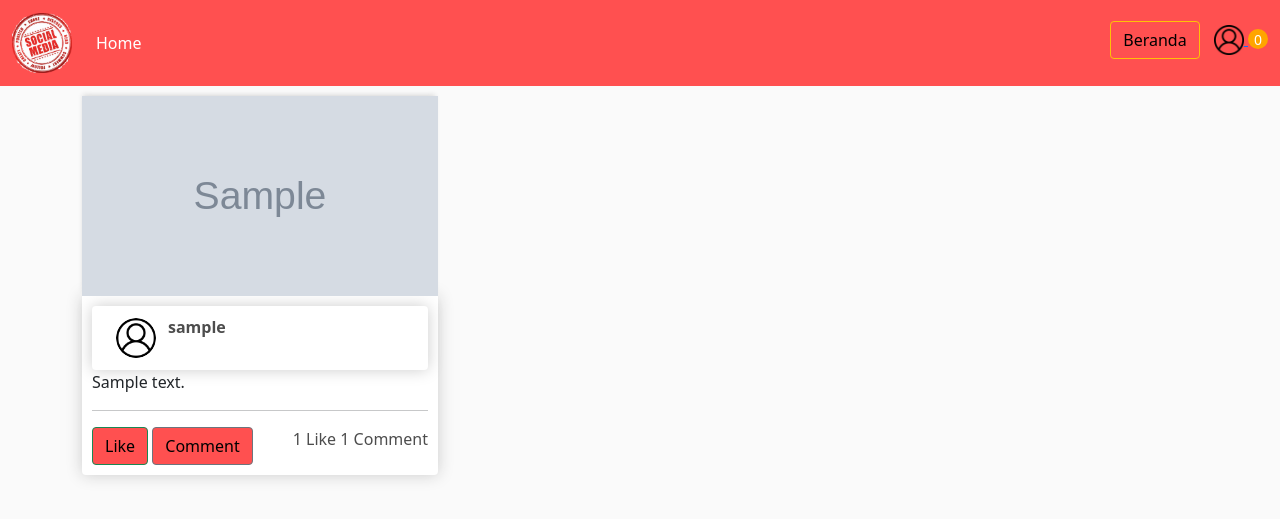
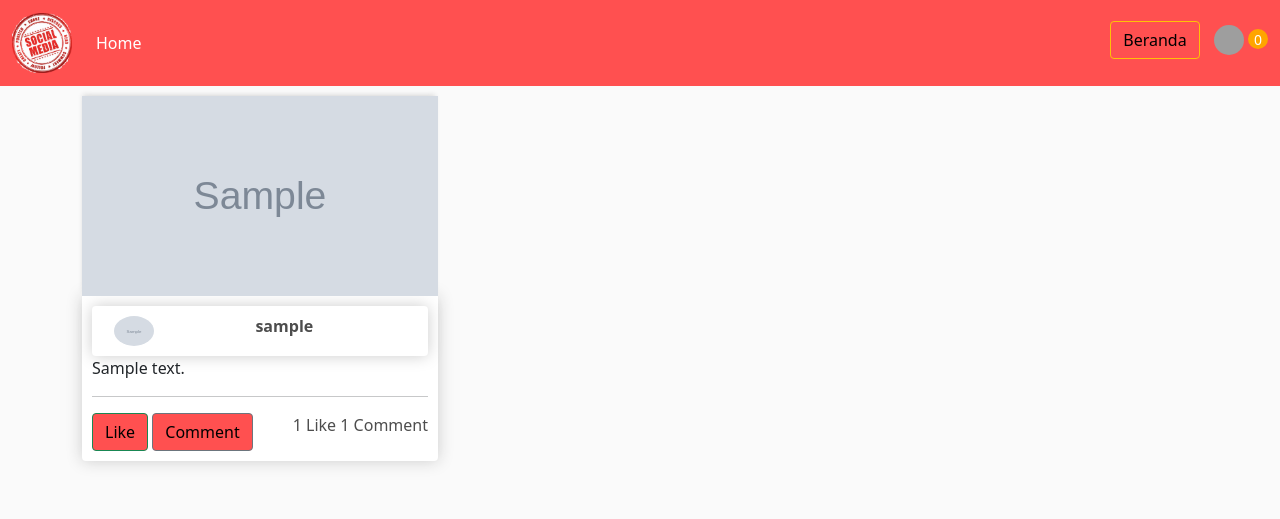
Before and after one commit to upchunk/mysite-miniproject, a Django app: page /home/ in a window 1280 px wide. Shown: the top 519 px of the page. Run offline with Django 4.2, Linux system fonts and the light colour scheme; tables that the repository leaves empty hold one stand-in row (Sample ...); grey boxes are pictures that could not be loaded.

Commit message:
Added Mouse Hover Tooltips, Fixed User Icon

```diff
--- a/social/models.py
+++ b/social/models.py
@@ -10,13 +10,15 @@ class Account(models.Model):
         return self.handle
 
 class Post(models.Model):
-    user = models.ForeignKey(Account, on_delete=models.CASCADE)
+    account = models.ForeignKey(Account, on_delete=models.CASCADE)
+    name = models.CharField(max_length=200, null=True)
     postID = models.AutoField(primary_key=True)
     date = models.DateTimeField('Date Posted', auto_now=True)
     description = models.TextField(blank=True, null=True)
     likes = models.IntegerField(default=0, null=True)
     comments = models.IntegerField(default=0, null=True)
     image = models.URLField(null=True, blank=True, max_length=200)
+    profileImage = models.URLField(null=True, blank=True, max_length=200)
 
     def __str__(self):
         return self.description
--- a/social/templates/social/home.html
+++ b/social/templates/social/home.html
@@ -8,14 +8,20 @@
             <img class="thumbnail" src="{{post.image}}">
             <div class="box-element product">
                 <div class="row user-element">
-                    <div class="col-2">
-                        <img id="friends-icon" src="{% static '/images/userid.png' %}">
-                    </div>
-                    <div class="col">
-                        <h6 style='align-items-center'><strong>{{post.user}}</strong></h6>
+                    <div class="popover__wrapper">
+                        <div class="col-2">
+                            <img id="friends-icon" src="{{post.profileImage}}">
+                        </div>
+                        <div class="col flexing">
+                            <h6><strong>{{post.account}}</strong></h6>
+                        </div>
+                        <div class="popover__content">
+                            <p class="popover__message">{{post.name}}</p>
+                            <img alt="{{post.account}}" src="{{post.profileImage}}">
+                        </div>
                     </div>
                 </div>
-                <p>{{post.description}}</p>
+                <p> {{post.description}}</p>
                 <hr>
                 <div>
                     <button type="button" class="btn btn-outline-success" data-bs-toggle="button" autocomplete="onClick">Like</button>
--- a/social/templates/social/main.html
+++ b/social/templates/social/main.html
@@ -39,7 +39,7 @@
                   <a href="#"class="btn btn-warning">Beranda</a>
 
                   <a href="{% url 'user' %}">
-                   <img  id="user-icon" src="{% static 'images/userid.png' %}">
+                   <img  id="user-icon" src="https://picsum.photos/60/60">
                  </a>
                  <p id="notifikasi">0</p>
 
--- a/social/templates/social/user.html
+++ b/social/templates/social/user.html
@@ -8,8 +8,7 @@
         <div class="box-element">
         </div>
 
-
-        <br>
+        <h4> User Account Page <h4>
 
         <div class = "box-element">
         </div>
--- a/static/css/main.css
+++ b/static/css/main.css
@@ -14,12 +14,20 @@ h1,h2,h3,h4,h5,h6{
 }
 
 .user-element{
+	display: flex;
 	box-shadow:hsl(0, 0%, 80%) 0 0 16px;
 	background-color: #fff;
 	border-radius: 4px;
-	margin-left: 0px;
-	margin-right: 0px;
-	padding: 12px;
+	margin:auto;
+	padding: 10px;
+	align-items:center;
+	justify-content:center;
+}
+
+.flexing{
+	display: flex;
+	align-items:center;
+	justify-content:center;
 }
 
 .thumbnail{
@@ -44,14 +52,15 @@ h1,h2,h3,h4,h5,h6{
 
 #user-icon{
 	width:30px;
-	display: inline-block;
+	display: inline-flex;
 	margin-left: 10px;
+	border-radius: 50%
 }
 
 #friends-icon{
 	width:40px;
 	width:40px;
-	display: block;
+	display: inline-flex;
 	border-radius: 50%;
 }
 
@@ -140,3 +149,61 @@ h1,h2,h3,h4,h5,h6{
 .hidden{
 	display: none!important;
 }
+
+a {
+	text-decoration: none;
+  }
+
+.popover__title {
+	font-size: 24px;
+	line-height: 36px;
+	text-decoration: none;
+	color: rgb(228, 68, 68);
+	text-align: center;
+	padding: 15px 0;
+  }
+
+.popover__wrapper {
+	position: relative;
+	margin: auto;
+	display: flex;
+	align-items: middle;
+	justify-content:center;
+  }
+
+.popover__content {
+	opacity: 0;
+	visibility: hidden;
+	position: absolute;
+	left: -150px;
+	transform: translate(0, 10px);
+	background-color: wheat;
+	padding: 1.5rem;
+	box-shadow: 0 2px 5px 0 rgba(0, 0, 0, 0.26);
+	width: auto;
+  }
+
+.popover__content:before {
+	position: absolute;
+	z-index: -1;
+	content: "";
+	right: calc(0%);
+	top: -8px;
+	border-style: solid;
+	border-width: 0 10px 10px 10px;
+	border-color: transparent transparent #bfbfbf transparent;
+	transition-duration: 0.3s;
+	transition-property: transform;
+  }
+
+.popover__wrapper:hover .popover__content {
+	z-index: 10;
+	opacity: 1;
+	visibility: visible;
+	transform: translate(0, -20px);
+	transition: all 0.5s cubic-bezier(0.75, -0.02, 0.2, 0.97);
+  }
+
+.popover__message {
+	text-align: center;
+  }
```
Also changed, not shown: social/migrations/0005_rename_user_post_account.py (added), social/migrations/0006_post_profileimage.py (added), social/migrations/0007_remove_post_profileimage.py (added), social/migrations/0008_post_profileimage.py (added), social/migrations/0009_post_name.py (added).
